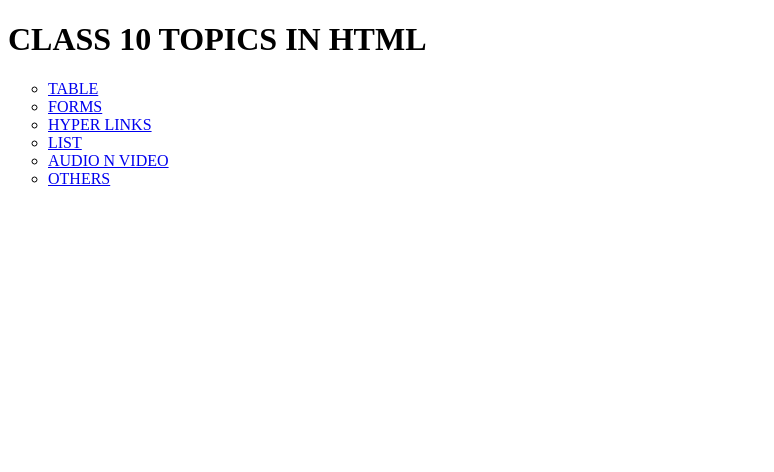
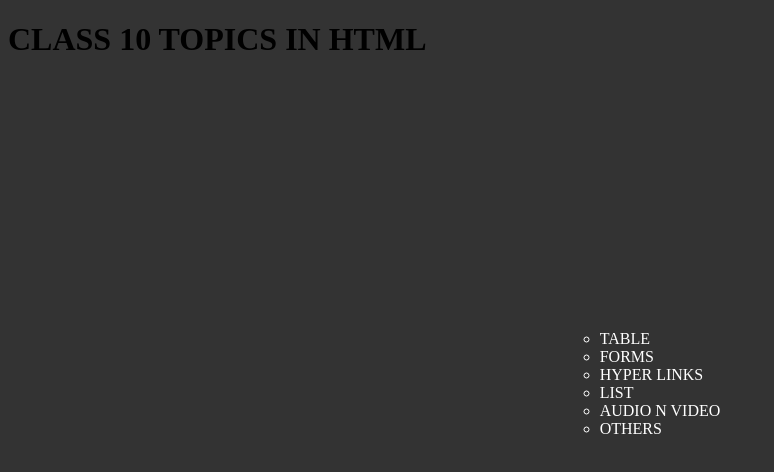
Before and after one commit to PranavChandiran/class10-computer, a plain HTML site: page index.html in a window 1280 px wide. Shown: the whole page, without its empty margins (0-774 px from the left). Drawn offline with Linux system fonts and the light colour scheme; files that its build step writes are made by us from their sources; the site is published under a folder, as on GitHub Pages, so addresses that start at the root find nothing.

Commit message:
Update index.html

```diff
--- a/index.html
+++ b/index.html
@@ -4,7 +4,7 @@
     <meta charset="UTF-8">
     <meta http-equiv="X-UA-Compatible" content="IE=edge">
     <meta name="viewport" content="width=device-width, initial-scale=1.0">
-    <link rel="stylesheet" href="/css/plain.css">
+    <link rel="stylesheet" href="./plain.css">
     <title>Document</title>
 </head>
 <body>
```
